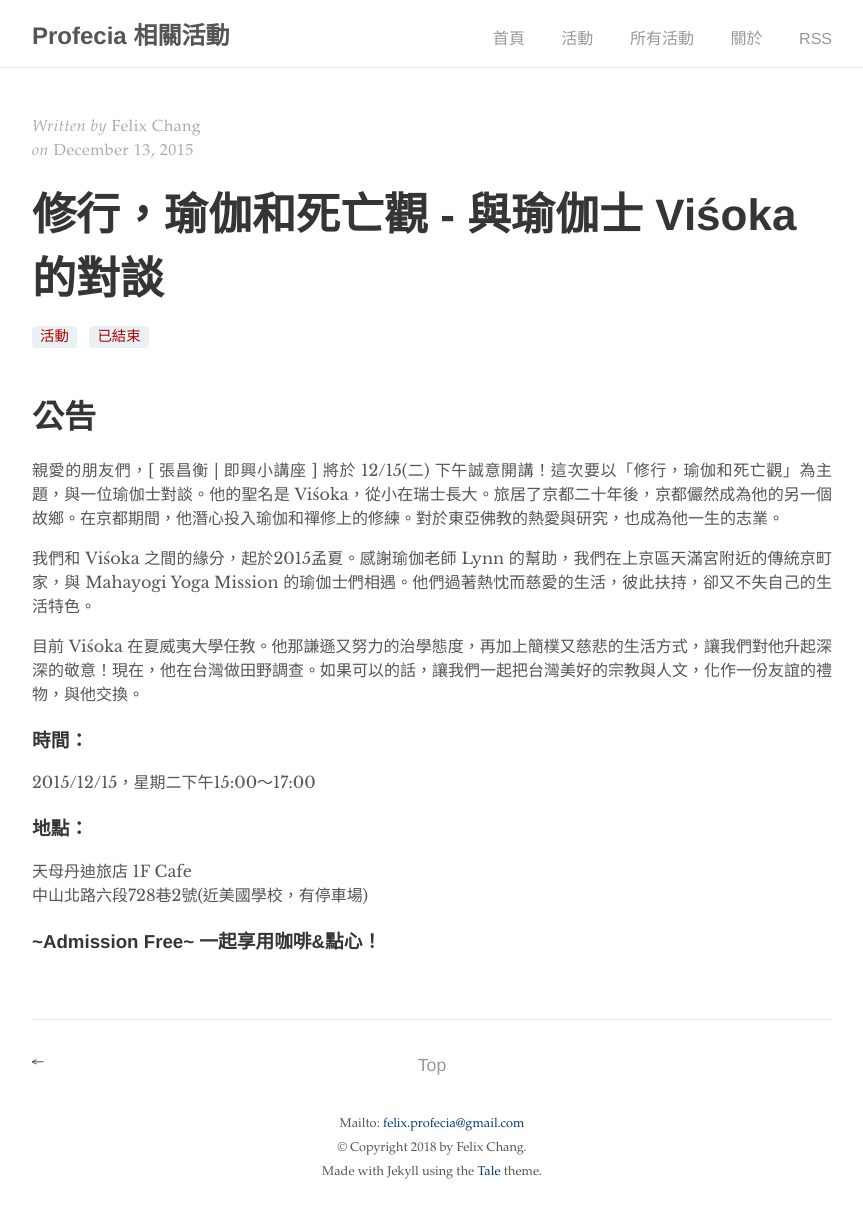
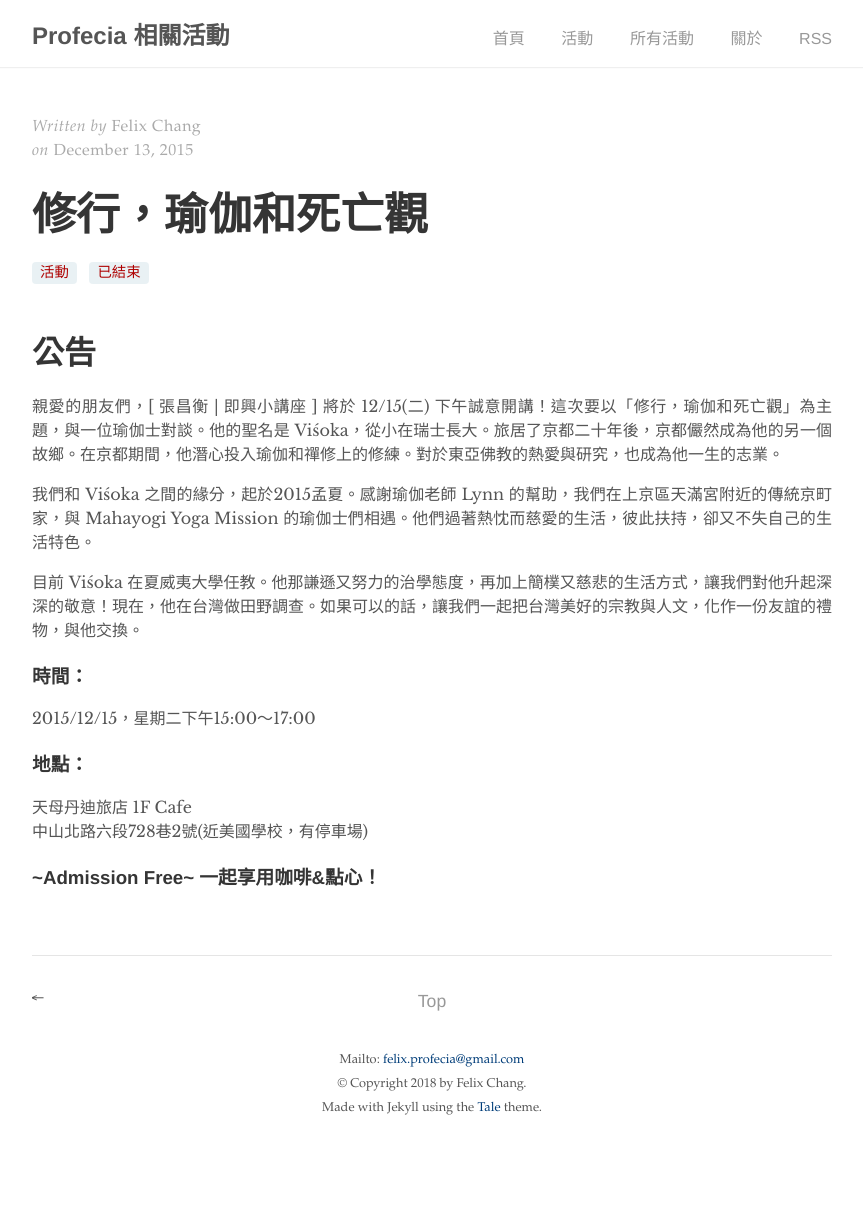
Before and after one commit to felix125/events, a Jekyll site: the page built from _posts/2015-12-13-修行-瑜伽和死亡觀.md, in a window 1280 px wide. Shown: the whole page, without its empty margins (208-1071 px from the left). Built offline with Jekyll 4.4.1, drawn with Linux system fonts in a browser that asks for light colours; comment, search, counter and statistics services are not loaded; after the commit the page ends 1151 px from its top, so only the background shows below that.

Commit message:
slight change

```diff
--- a/_posts/2015-12-13-修行-瑜伽和死亡觀.md
+++ b/_posts/2015-12-13-修行-瑜伽和死亡觀.md
@@ -1,5 +1,5 @@
 ---
-title: 修行，瑜伽和死亡觀 - 與瑜伽士 Viśoka 的對談
+title: 修行，瑜伽和死亡觀
 author: Felix Chang
 tags:
     - 活動
```
